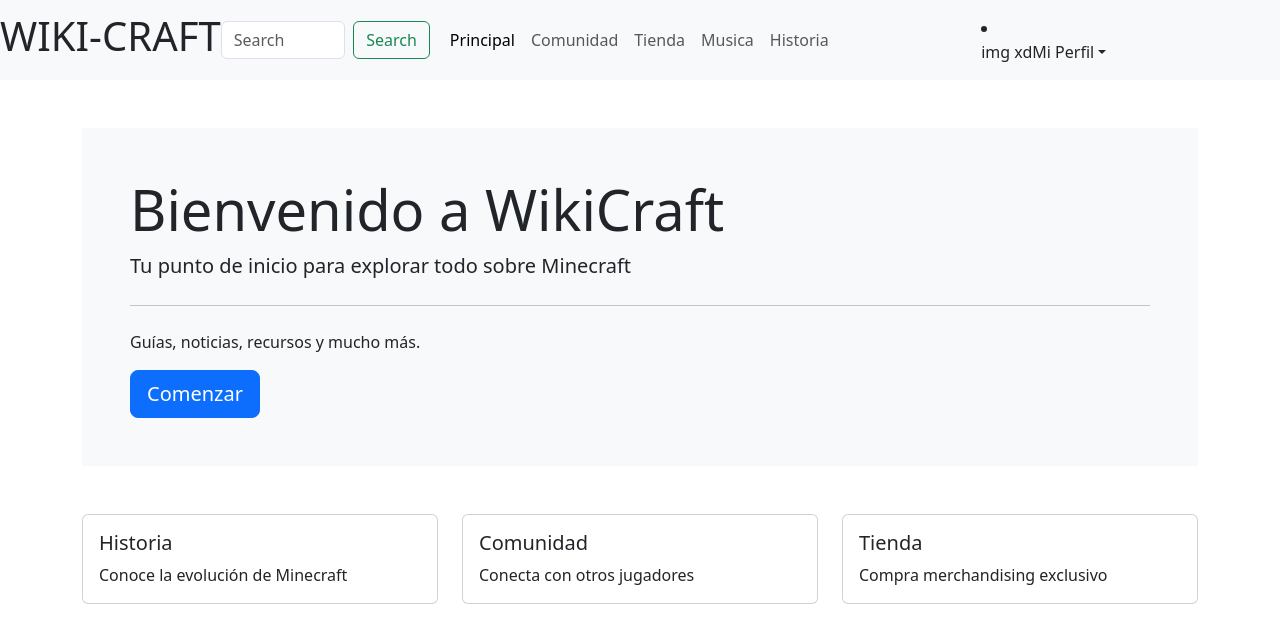
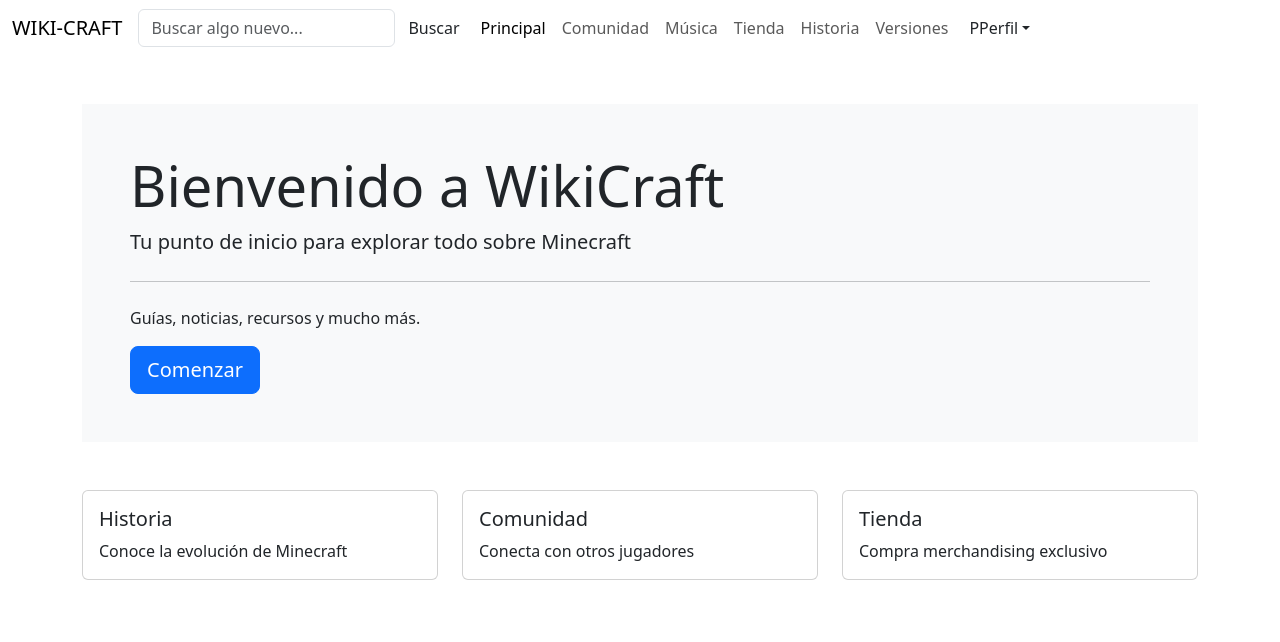
Before and after one commit to Geronimogomez09/ProyectolLasMusumes, a React (Vite) app: page / in a window 1280 px wide. Shown: the top 642 px of the page. Built offline with nearby package versions, Linux system fonts and the light colour scheme.

Commit message:
Mejorando estructura header y usando map para crear rutas

```diff
--- a/src/components/header.jsx
+++ b/src/components/header.jsx
@@ -2,6 +2,7 @@
 
 export default function Header() {
   const location = useLocation();
+
   const rutasSinNavbar = [
     "/login",
     "/registro",
@@ -14,74 +15,90 @@
     return null;
   }
 
+  const enlaces = [
+    { nombre: "Principal", ruta: "/" },
+    { nombre: "Comunidad", ruta: "/comunidad" },
+    { nombre: "Música", ruta: "/musica" },
+    { nombre: "Tienda", ruta: "/tienda" },
+    { nombre: "Historia", ruta: "/historia" },
+    { nombre: "Versiones", ruta: "/versiones" },
+  ];
+
   return (
-    <header className="">
-      <div className="header-container navbar navbar-expand-lg navbar-light bg-light">
-        <div className="header-title">
-          <h1>
-            WIKI<span className="h-bar">-</span>
-            <span className="text-">CRAFT</span>
-          </h1>
-        </div>
-        <nav className="navbar navbar-expand-lg navbar-light bg-light">
-          <div className="search">
-            <form className="d-flex">
+    <header className="header">
+      <nav className="navbar navbar-expand-lg">
+        <div className="container-fluid header-container">
+          <Link className="navbar-brand header-logo" to="/">
+            WIKI<span className="header-logo-separator">-</span>
+            <span>CRAFT</span>
+          </Link>
+
+          <button
+            className="navbar-toggler"
+            type="button"
+            data-bs-toggle="collapse"
+            data-bs-target="#navbarPrincipal"
+            aria-controls="navbarPrincipal"
+            aria-expanded="false"
+            aria-label="Abrir menú"
+          >
+            <span className="navbar-toggler-icon"></span>
+          </button>
+
+          <div className="collapse navbar-collapse" id="navbarPrincipal">
+            <div className="header-search">
+              <form className="d-flex" role="search">
                 <input
-                className="form-control me-2"
+                  className="form-control"
                   type="search"
-                placeholder="Search"
-                aria-label="Search"
-              ></input>
-              <button className="btn btn-outline-success" type="submit">
-                Search
+                  placeholder="Buscar algo nuevo..."
+                  aria-label="Buscar"
+                />
+                <button className="btn header-search-button" type="submit">
+                  Buscar
                 </button>
               </form>
             </div>
-          <div className="container-fluid">
-            <ul className="navbar-nav me-auto mb-2 mb-lg-0">
-              <li className="nav-item">
-                <Link className="nav-link active" aria-current="page" to="/">
-                  Principal
+
+            <ul className="navbar-nav header-nav">
+              {enlaces.map((enlace) => {
+                const activo =
+                  enlace.ruta === "/"
+                    ? location.pathname === "/"
+                    : location.pathname.startsWith(enlace.ruta);
+
+                return (
+                  <li className="nav-item" key={enlace.ruta}>
+                    <Link
+                      className={`nav-link ${activo ? "active" : ""}`}
+                      to={enlace.ruta}
+                    >
+                      {enlace.nombre}
                     </Link>
                   </li>
-              <li className="nav-item">
-                <Link className="nav-link" to="/comunidad">
-                  Comunidad
-                </Link>
-              </li>
-              <li className="nav-item">
-                <Link className="nav-link" to="/tienda">
-                  Tienda
-                </Link>
-              </li>
-              <li className="nav-item">
-                <Link className="nav-link" to="/musica">
-                  Musica
-                </Link>
-              </li>
-              <li>
-                <Link className="nav-link" to="/historia">
-                  Historia
-                </Link>
-              </li>
+                );
+              })}
             </ul>
-          </div>
-          <li className="nav-item dropdown">
-            <a
-              className="nav-link dropdown-toggle d-flex align-items-center"
-              href="#"
+
+            <div className="dropdown header-profile">
+              <button
+                className="btn profile-button dropdown-toggle"
+                type="button"
                 id="navbarDropdownUser"
-              role="button"
                 data-bs-toggle="dropdown"
                 aria-expanded="false"
               >
-              <span>img xd</span>
-              <span>Mi Perfil</span>
-            </a>
+                <span className="profile-avatar">P</span>
+                <span className="profile-text">Perfil</span>
+              </button>
+
               <ul
-              className="dropdown-menu dropdown-menu-end"
+                className="dropdown-menu dropdown-menu-end profile-menu"
                 aria-labelledby="navbarDropdownUser"
               >
+                <li>
+                  <h6 className="dropdown-header">Mi cuenta</h6>
+                </li>
                 <li>
                   <Link className="dropdown-item" to="/configuracion">
                     Configuración
@@ -99,18 +116,22 @@
                 </li>
                 <li>
                   <Link className="dropdown-item" to="/publicaciones/creadas">
-                  publicaciones
+                    Mis publicaciones
                   </Link>
                 </li>
                 <li>
-                <Link className="dropdown-item text-danger" >
+                  <hr className="dropdown-divider" />
+                </li>
+                <li>
+                  <button className="dropdown-item profile-logout" type="button">
                     Cerrar sesión
-                </Link>
+                  </button>
                 </li>
               </ul>
-          </li>
+            </div>
+          </div>
+        </div>
       </nav>
-      </div>
     </header>
   );
 }
```
Also changed, not shown: src/styles/header.css (added). Lines whose indentation alone changed are shown as unchanged.
